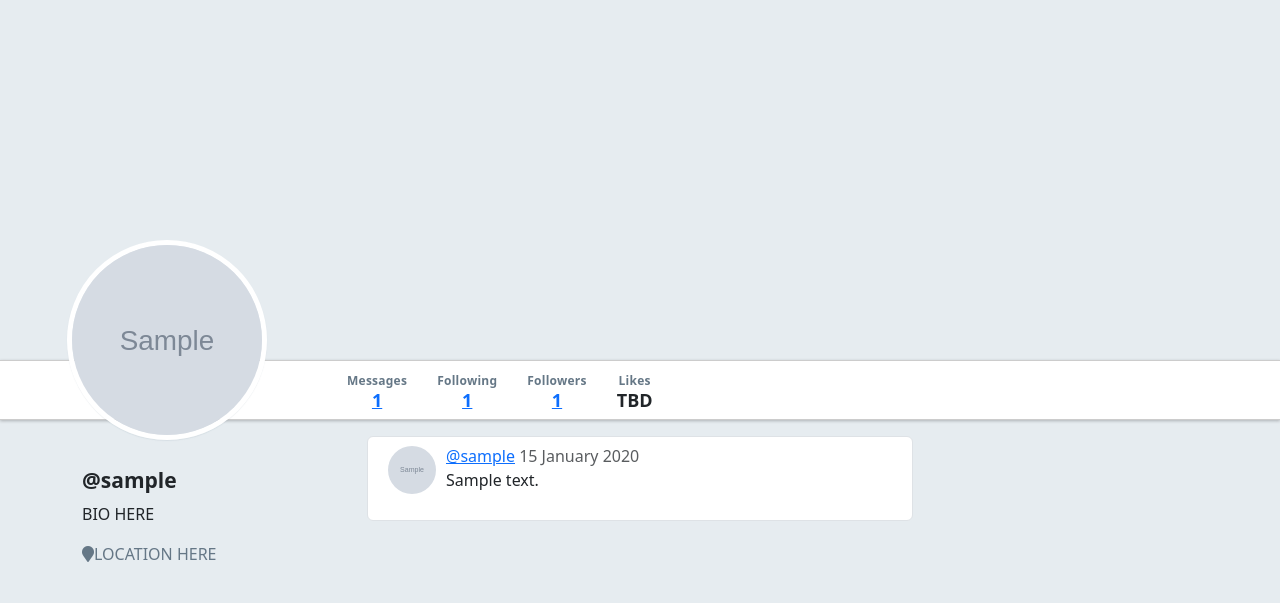
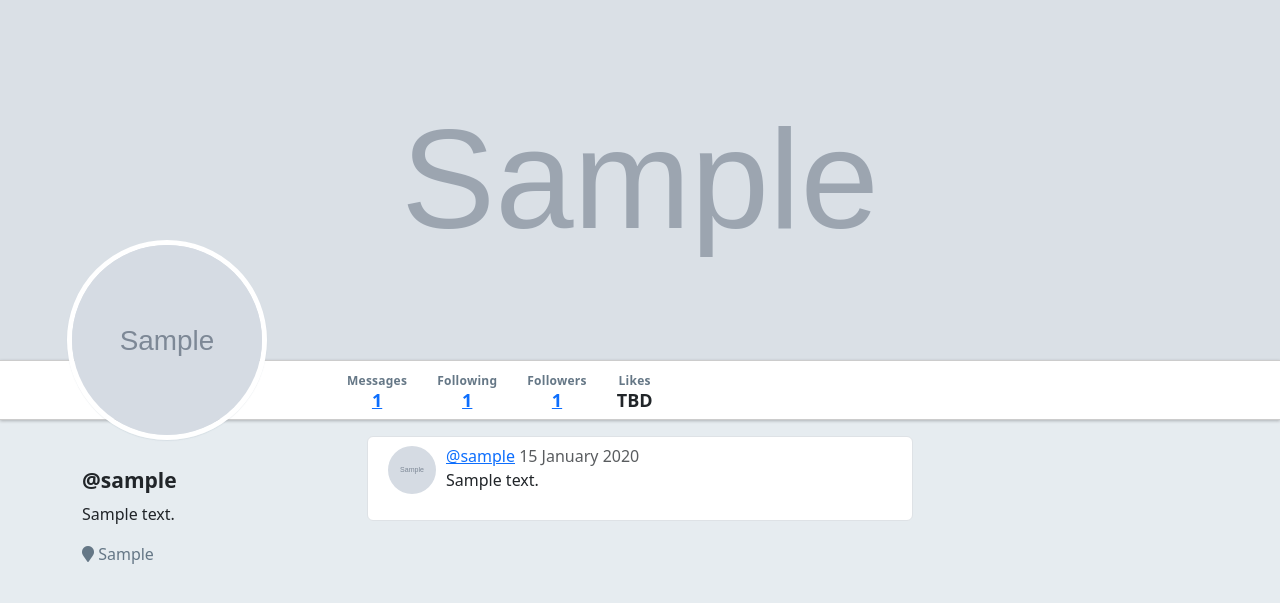
Before and after one commit to Zachary-A-Frame/twitter-clone, a Flask app: page /users/1 in a window 1280 px wide. Shown: the part 46-649 px from the top of the page. Run offline with Flask 2, Linux system fonts and the light colour scheme; tables that the repository leaves empty hold one stand-in row (values such as "Sample post"); grey boxes marked "Sample" are stand-in pictures; some libraries are stand-ins or nearby versions.

Commit message:
Step three complete: Fixed User Profile

```diff
--- a/templates/home.html
+++ b/templates/home.html
@@ -6,7 +6,7 @@
       <div class="card user-card">
         <div>
           <div class="image-wrapper">
-            <img src="{{ g.user.header_image_url }}" alt="" class="card-hero">
+            <img src="{{ g.user.header_image_url }}" alt="user_header_image" class="card-hero">
           </div>
           <a href="/users/{{ g.user.id }}" class="card-link">
             <img src="{{ g.user.image_url }}"
--- a/templates/users/detail.html
+++ b/templates/users/detail.html
@@ -2,7 +2,7 @@
 
 {% block content %}
 
-<div id="warbler-hero" class="full-width"></div>
+<img src="{{ user.header_image_url }}" id="warbler-hero" class="full-width" />
 <img src="{{ user.image_url }}" alt="Image for {{ user.username }}" id="profile-avatar">
 <div class="row full-width">
   <div class="container">
@@ -58,8 +58,8 @@
 <div class="row">
   <div class="col-sm-3">
     <h4 id="sidebar-username">@{{ user.username }}</h4>
-    <p>BIO HERE</p>
-    <p class="user-location"><span class="fa fa-map-marker"></span>LOCATION HERE</p>
+    <p>{{ user.bio }}</p>
+    <p class="user-location"><span class="fa fa-map-marker"></span> {{ user.location }}</p>
   </div>
 
   {% block user_details %}
```
